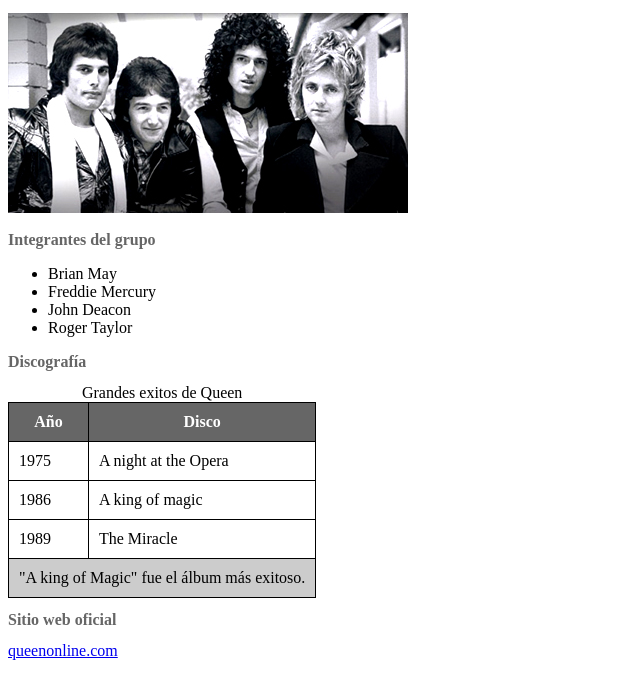
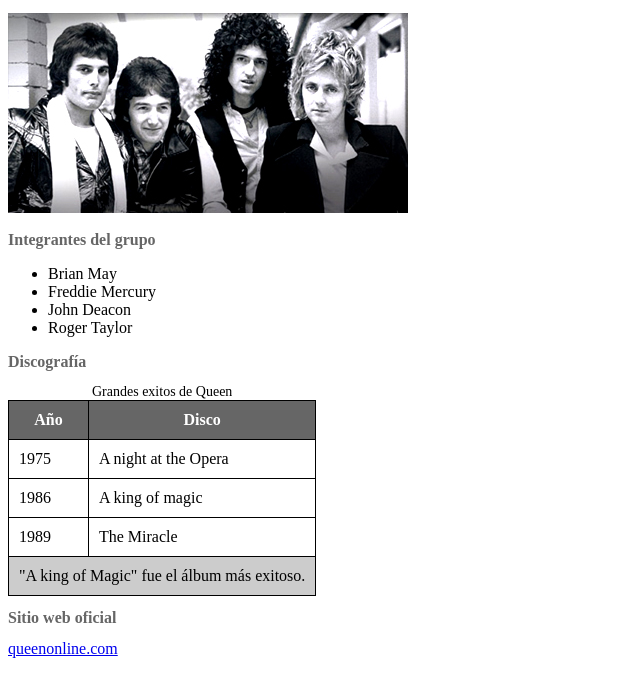
Before and after one commit to nmedgon/Actividad3-1, a plain HTML site: page Ejercicio6/queen.html in a window 1280 px wide. Shown: the part 73-772 px from the top of the page, without its empty margins (0-640 px from the left). Drawn offline with Linux system fonts and the light colour scheme.

Commit message:
Me faltaba una etiqueta en el ejercicio6, he empezado el ejercicio7

```diff
--- a/Ejercicio6/css/estilos.css
+++ b/Ejercicio6/css/estilos.css
@@ -16,27 +16,39 @@ h2{
     color: #666;
     font-size: 16px;
 }
+
 th{
     color: white;
     font-size: 16px;
 }
+
 p, ul, td{
     color: #000;
     font-size: 16px;
 }
+
 table{
     border: black 1px solid;
     border-collapse:collapse;
 }
+
+caption{
+    color: #000;
+    font-size: 14px;
+}
+
 thead{
     background-color: #666;
 }
+
 tbody{
     background-color: #fff;
 }
+
 tfoot{
     background-color: #ccc;
 }
+
 th,td{
     border: 1px solid black;
     padding: 10px;
--- /dev/null
+++ b/Ejercicio7/css/estilos.css
@@ -0,0 +1,3 @@
+body{
+    font-family: 'Courier New', Courier, monospace;
+}
```
Also changed, not shown: Ejercicio7/index.html (added).
